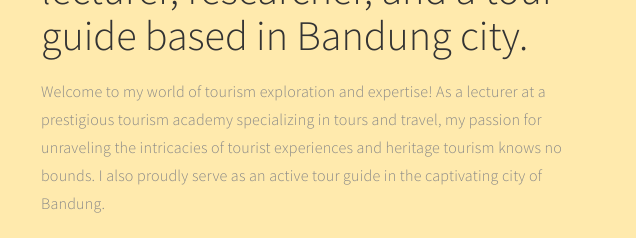
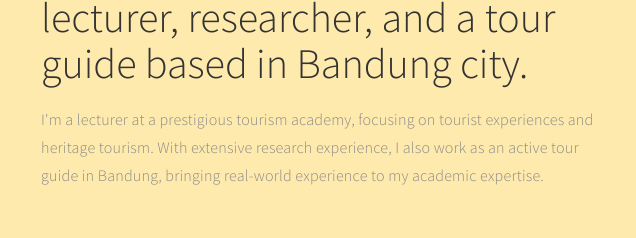
Before and after one commit to adrian-agoes/adrianagoes, a plain HTML site: page index.html in a window 1280 px wide. Shown: the part 295-533 px from the top of the page, 644-1280 px from the left. Drawn offline with Linux system fonts and the light colour scheme.

Commit message:
Update index.html

```diff
--- a/index.html
+++ b/index.html
@@ -77,7 +77,7 @@ My Profile
                          <div class="section-title">
                               <h4 class="wow fadeInUp" data-wow-delay="0.3s">welcome to my website</h4>
                               <h1 class="wow fadeInUp" data-wow-delay="0.6s">Hello, I am <strong>Adrian Agoes</strong>, lecturer, researcher, and a tour guide based in Bandung city.</h1>
-                              <p class="wow fadeInUp" data-wow-delay="0.9s">Welcome to my world of tourism exploration and expertise! As a lecturer at a prestigious tourism academy specializing in tours and travel, my passion for unraveling the intricacies of tourist experiences and heritage tourism knows no bounds.  I also proudly serve as an active tour guide in the captivating city of Bandung.</p>
+                              <p class="wow fadeInUp" data-wow-delay="0.9s">I'm a lecturer at a prestigious tourism academy, focusing on tourist experiences and heritage tourism. With extensive research experience, I also work as an active tour guide in Bandung, bringing real-world experience to my academic expertise.</p>
 
                               <a href="#about" class="wow fadeInUp smoothScroll section-btn btn btn-success" data-wow-delay="1.4s">Get Started</a>
 
```
